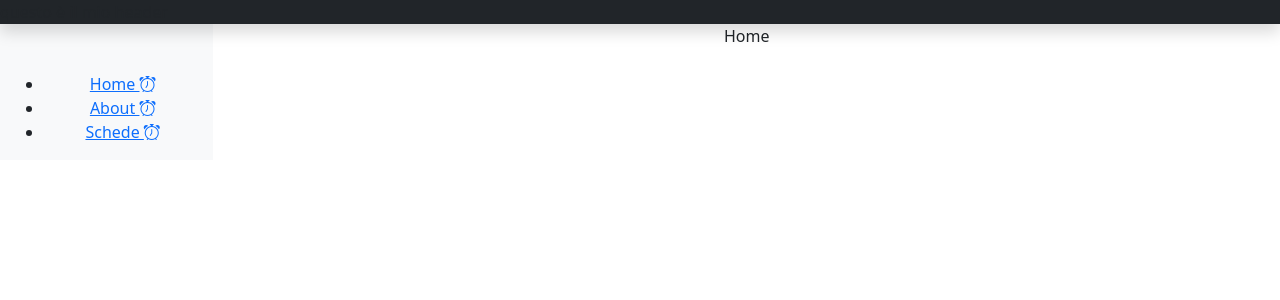
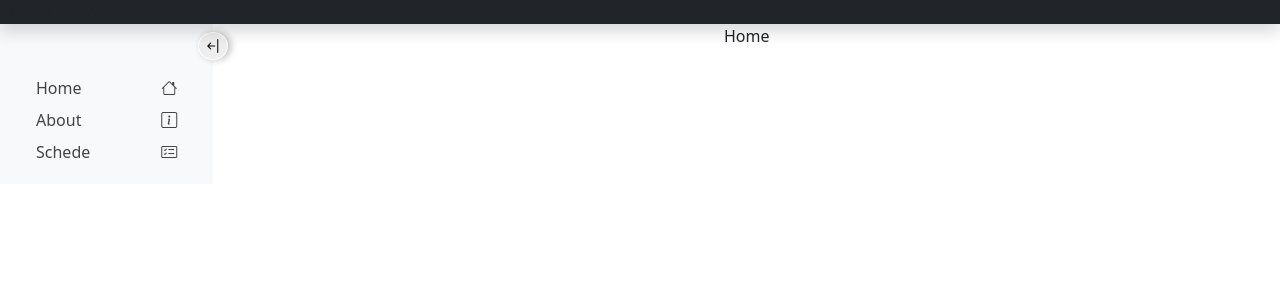
Before and after one commit to ITS-kennedy-projectwork/ripasso-react, a React (Create React App) app: page / in a window 1280 px wide. Shown: the top 300 px of the page. Built offline with nearby package versions, Linux system fonts and the light colour scheme.

Commit message:
update form and sidebar icons

```diff
--- a/db.json
+++ b/db.json
@@ -6,8 +6,8 @@
             "colata": 123,
             "odv": 123,
             "set_lavorazione": "LAMINAZIONE CIRCOLARE",
-            "qualita": "buono 1",
             "tipo_prodotto": "PVC",
+            "qualita": 2,
             "lunghezza": 123,
             "diametro": 1234,
             "ultrasuoni": "stringa 1",
@@ -19,7 +19,7 @@
             "colata": 2345,
             "odv": 2346,
             "set_lavorazione": "LAMINAZIONE CIRCOLARE 2",
-            "qualita": "buono",
+            "qualita": 3,
             "tipo_prodotto": "PVC",
             "lunghezza": 223,
             "diametro": 2234,
--- a/src/App.js
+++ b/src/App.js
@@ -23,9 +23,9 @@ function App() {
 
       <div className='container-fluid'>
         <div className='row'>
-          <Sidebar open={sidebarOpen} />
+          <Sidebar open={sidebarOpen} callback={setSidebarOpen} />
 
-          <main className={mainClass} onClick={() => setSidebarOpen(!sidebarOpen)}>
+          <main className={mainClass}>
             <Routes>
               <Route path="/" element={<Home />} />
               <Route path="/about" element={<About />} />
--- a/src/components/layout/Sidebar.js
+++ b/src/components/layout/Sidebar.js
@@ -1,18 +1,25 @@
 import { Link } from "react-router-dom"
 import 'bootstrap-icons/font/bootstrap-icons.css'
+import './sidebar.css'
 
 const Sidebar = (props) => {
-    const {open} = props
+    const {open, callback} = props
 
-    const navClass = `col-md-${open ? 3 : 1} col-lg-${open ? 2 : 1} d-md-block bg-light sidebar collapse show`
+    const navClass = `col-md-${open ? 3 : 1} col-lg-${open ? 2 : 1} d-md-block bg-light sidebar collapse show ${open ? 'sidebar-open' : 'sidebar-closed'}`
 
-    return <nav className={navClass}>
-    <ul className="mt-5">
-      <li><Link to={'/'}>Home <i className="bi-alarm" /></Link></li>
-      <li><Link to={'/about'}>About <i className="bi-alarm" /></Link></li>
-      <li><Link to={'/schede'}>Schede <i className="bi-alarm" /></Link></li>
-    </ul>
-  </nav>
+    return (
+    <nav className={navClass}>
+      <button id="sidebar-trigger" onClick={() => callback(!open)}>
+        {open && <i class="bi bi-arrow-bar-left" />}
+        {!open && <i class="bi bi-arrow-bar-right" />}
+      </button>
+      <ul className="mt-5">
+        <li><Link to={'/'}><span>Home </span><i className="bi bi-house" /></Link></li>
+        <li><Link to={'/about'}><span>About </span><i className="bi bi-info-square" /></Link></li>
+        <li><Link to={'/schede'}><span>Schede </span><i className="bi bi-card-checklist" /></Link></li>
+      </ul>
+    </nav>
+    )
 }
 
 export default Sidebar
--- /dev/null
+++ b/src/components/layout/sidebar.css
@@ -0,0 +1,52 @@
+.sidebar-closed span {
+    display: none !important;
+}
+
+nav.sidebar ul {
+    list-style: none;
+    padding: 0 1rem;
+    text-align: left;
+}
+
+nav.sidebar a {
+    color: #444;
+    text-decoration: none;
+    display: inline-block;
+    width: 100%;
+}
+
+nav.sidebar i {
+    float:right;
+}
+
+nav.sidebar li {
+    padding: 0.25rem 0.5rem;
+}
+
+
+nav.sidebar li:hover {
+    background-color: #eee;
+}
+
+#sidebar-trigger {
+    border: 1px solid #fff;
+    background-color: #eee;
+    border-radius: 100%;
+    position: absolute;
+    right: 0;
+    top: 8px;
+    transform: translatex(50%);
+    box-shadow: 3px 0 7px rgba(0,0,0,0.25);
+}
+
+.sidebar {
+    position: relative;
+}
+
+nav.sidebar-closed a {
+    text-align: center;
+}
+
+nav.sidebar-closed i {
+    float: none;
+}
--- a/src/components/schede/Details.js
+++ b/src/components/schede/Details.js
@@ -1,6 +1,7 @@
 import { useEffect, useState } from 'react'
 import {useParams, useNavigate} from 'react-router-dom'
 import { api_url } from '../../config'
+import { qualityValues } from '../../constants'
 
 const Details = () => {
     let {id} = useParams()
@@ -17,6 +18,15 @@ const Details = () => {
                 navigate('/schede')
             })
     }, [id])
+
+    const handleInputChange = (e, fieldName) => {
+        setState({
+            ...state,
+            ...{
+                [fieldName]: e.target.value
+            }
+        })
+    }
 
     return <div className="schede__details text-start">
         <h1>Dettagli scheda {id}</h1>
@@ -69,9 +79,25 @@ const Details = () => {
             <div className="col">
 
                 <form className="row g-3">
+                    <div className='col-md-6'>
+                        <label htmlFor='quality' className='form-label'>Qualità {state.qualita}</label>
+                        <select
+                            id='quality'
+                            className='form-select'
+                            value={state.qualita}
+                            onChange={e => handleInputChange(e, 'qualita')}
+                        >
+                            <option>Seleziona...</option>
+                            {Object.keys(qualityValues).map( q => <option key={q} value={q}>{qualityValues[q]}</option>)}
+                        </select>
+                    </div>
+
+
                     <div className="col-md-6">
-                        <label htmlFor="inputEmail4" className="form-label">Email</label>
-                        <input type="email" className="form-control" id="inputEmail4" />
+                        <label htmlFor="lunghezza" className="form-label">Lunghezza {state.lunghezza}</label>
+                        <input type="lunghezza" className="form-control" id="lunghezza" value={state.lunghezza}
+                        onChange={e => handleInputChange(e, 'lunghezza')}
+                        />
                     </div>
                     <div className="col-md-6">
                         <label htmlFor="inputPassword4" className="form-label">Password</label>
--- /dev/null
+++ b/src/constants.js
@@ -0,0 +1,6 @@
+export const qualityValues = {
+    1: 'Scarso',
+    2: 'Medio',
+    3: 'Buono',
+    4: 'Perfetto'
+}
```
